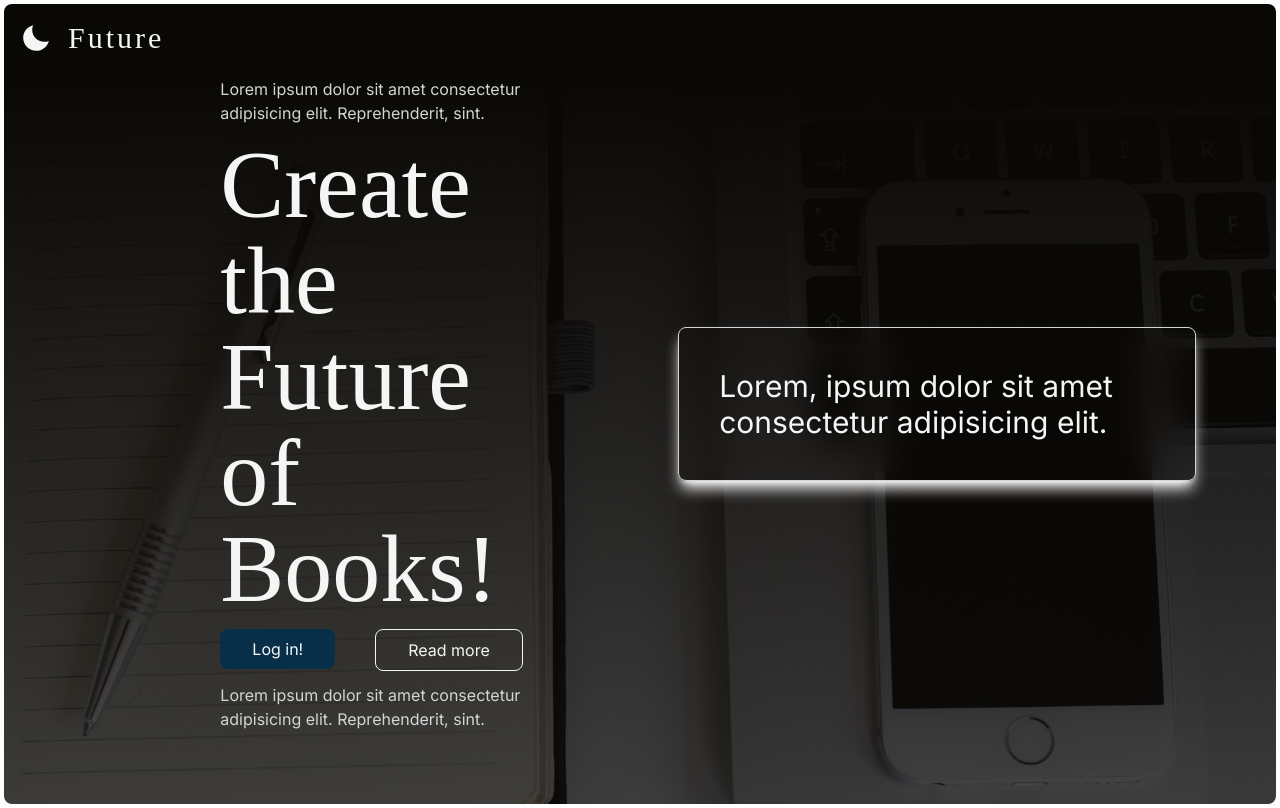
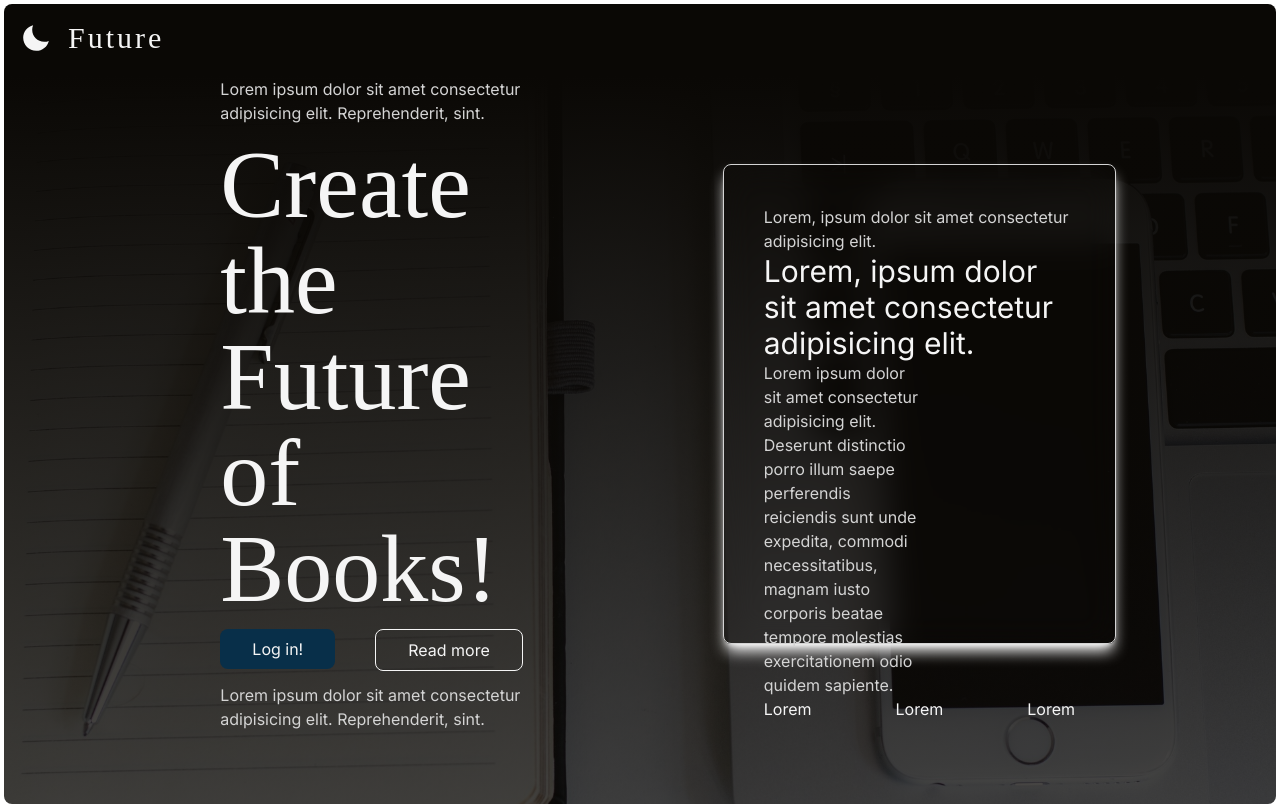
Before and after one commit to pawelek7k/future, a Next.js app: page / in a window 1280 px wide. Built offline with nearby package versions, Linux system fonts and the light colour scheme; a web font is replaced by a local one.

Commit message:
Update page.tsx

```diff
--- a/app/(marketing)/page.tsx
+++ b/app/(marketing)/page.tsx
@@ -15,12 +15,12 @@ const Home: React.FC = () => {
           </h1>
           <ul className="flex gap-10">
             <li>
-              <button className="text-neutral-100 bg-sky-950 px-8 py-2 rounded-lg">
+              <button className="text-neutral-100 bg-sky-950 px-8 py-2 rounded-lg text-nowrap">
                 Log in!
               </button>
             </li>
             <li>
-              <button className="text-neutral-100 border border-neutral-100 px-8 py-2 rounded-lg">
+              <button className="text-neutral-100 border border-neutral-100 px-8 py-2 rounded-lg text-nowrap">
                 Read more
               </button>
             </li>
@@ -30,11 +30,31 @@ const Home: React.FC = () => {
             Reprehenderit, sint.
           </p>
         </div>
-        <div className="flex items-center justify-center p-20">
-          <div className="rounded-lg border border-neutral-300 p-10 shadow-lg shadow-white backdrop-blur-lg">
+        <div className="flex items-center justify-center p-40">
+          <div className="rounded-lg border border-neutral-300 p-10 shadow-lg shadow-white backdrop-blur-lg h-full">
+            <p className="text-neutral-300">
+              Lorem, ipsum dolor sit amet consectetur adipisicing elit.{" "}
+            </p>
             <h2 className="text-neutral-100  text-3xl ">
               Lorem, ipsum dolor sit amet consectetur adipisicing elit.{" "}
             </h2>
+            <p className="text-neutral-300 w-1/2">
+              Lorem ipsum dolor sit amet consectetur adipisicing elit. Deserunt
+              distinctio porro illum saepe perferendis reiciendis sunt unde
+              expedita, commodi necessitatibus, magnam iusto corporis beatae
+              tempore molestias exercitationem odio quidem sapiente.
+            </p>
+            <ul className="flex justify-between text-neutral-100">
+              <li>
+                <button>Lorem</button>
+              </li>
+              <li>
+                <button>Lorem</button>
+              </li>
+              <li>
+                <button>Lorem</button>
+              </li>
+            </ul>
           </div>
         </div>
       </section>
```
